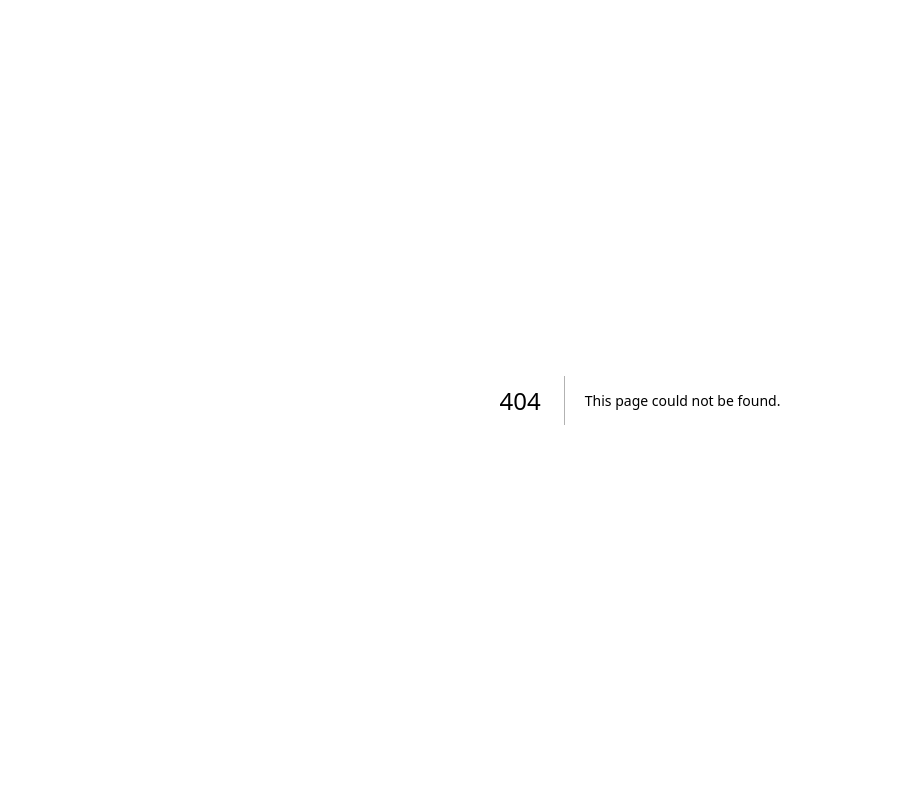
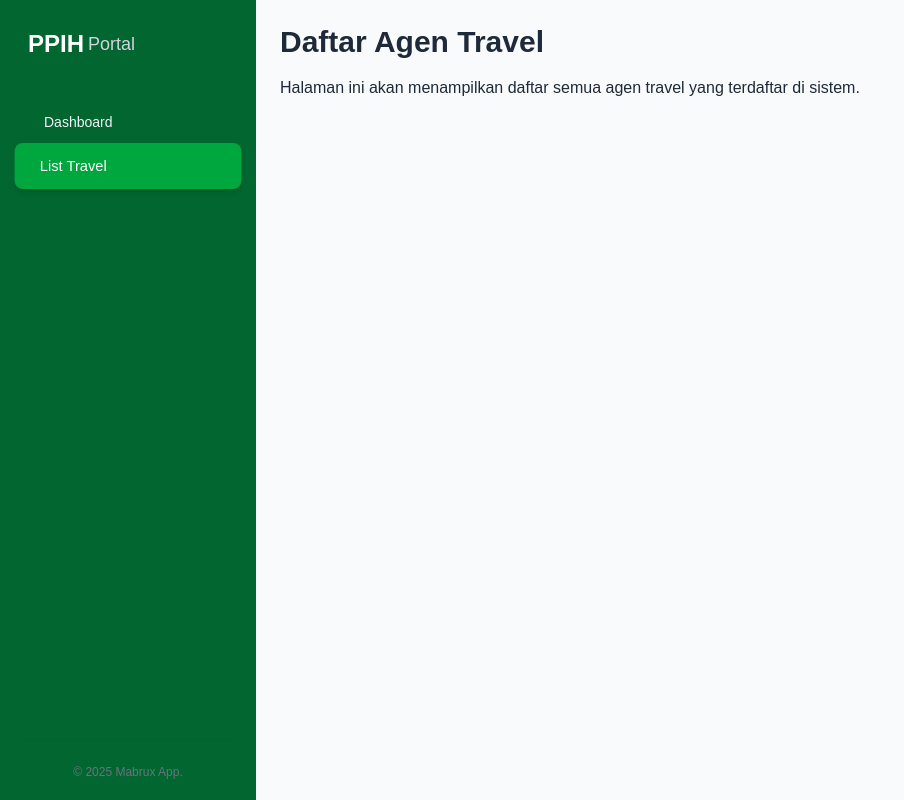
Before and after one commit to sakhiasyam18/nextjs-prisma-backup, a Next.js app: page /ppih/list-travel in a window 1280 px wide. Before the commit this address had no page. Shown: the whole page, without its empty margins (0-904 px from the left). Built offline with nearby package versions, Linux system fonts and the light colour scheme.

Commit message:
nambahin ppih

```diff
--- /dev/null
+++ b/app/ppih/components/sidebarClient.tsx
@@ -0,0 +1,70 @@
+// app/ppih/components/sidebarClient.tsx
+'use client';
+
+import Link from 'next/link';
+import { usePathname } from 'next/navigation';
+import React from 'react';
+
+// --- Menu Data Interface and Data ---
+interface MenuItem {
+  id: string;
+  text: string;
+  link: string;
+}
+
+// Menu khusus untuk PPIH
+const menuData: MenuItem[] = [
+  {
+    id: "dashboard",
+    text: "Dashboard",
+    link: "/ppih/dashboard",
+  },
+  {
+    id: "list-travel",
+    text: "List Travel",
+    link: "/ppih/list-travel",
+  },
+];
+
+export default function ClientSide() {
+  const pathname = usePathname();
+
+  return (
+    <div className="w-64 bg-green-800 text-gray-100 p-5 min-h-screen shadow-lg flex flex-col transition-all duration-300 ease-in-out">
+      {/* Header Sidebar */}
+      <div className="flex items-center mb-8 px-2 py-2">
+        <span className="text-2xl font-extrabold text-white">PPIH</span>
+        <span className="text-lg font-light ml-1 text-gray-300">Portal</span>
+      </div>
+
+      {/* Navigasi Utama */}
+      <nav className="flex-1 space-y-2">
+        <ul>
+          {menuData.map((item) => {
+            const isActive = pathname === item.link;
+
+            return (
+              <li key={item.id}>
+                <Link
+                  href={item.link}
+                  className={`group flex items-center p-3 rounded-lg transition-all duration-200 ease-in-out
+                    ${isActive
+                      ? 'bg-green-600 text-white shadow-md transform scale-105'
+                      : 'hover:bg-green-700 hover:text-white'}
+                  `}
+                >
+                  <span className="ml-3 text-sm font-medium">{item.text}</span>
+                </Link>
+              </li>
+            );
+          })}
+        </ul>
+      </nav>
+
+      {/* Footer Sidebar (Opsional) */}
+      <div className="mt-auto pt-6 border-t border-gray-700 text-xs text-gray-500 text-center">
+        &copy; 2025 Mabrux App.
+      </div>
+    </div>
+  );
+}
--- a/app/ppih/dashboard/page.tsx
+++ b/app/ppih/dashboard/page.tsx
@@ -27,10 +27,10 @@ export default function PpihDashboardPage() {
         return res.json();
       })
       .then(userData => {
-if (userData.role !== 'PPIH') {
-    router.push('/forbidden'); // <-- Arahkan ke halaman 'forbidden'
-} else {
-            setUser(userData);
+        if (userData.role !== 'PPIH') {
+          router.push('/forbidden');
+        } else {
+          setUser(userData);
         }
       })
       .catch(() => {
@@ -49,16 +49,17 @@ if (userData.role !== 'PPIH') {
   }
 
   return (
-    <div className="p-8">
-      <div className="flex justify-between items-center">
+    // Konten utama tidak perlu diubah banyak, karena layout sudah di-handle oleh layout.tsx
+    <div className="text-gray-800">
+      <div className="flex justify-between items-center mb-6">
         <h1 className="text-3xl font-bold">Dashboard PPIH</h1>
-        <button onClick={handleLogout} className="bg-red-500 text-white px-4 py-2 rounded">
+        <button onClick={handleLogout} className="bg-red-500 text-white px-4 py-2 rounded hover:bg-red-600 transition">
           Logout
         </button>
       </div>
       <p className="mt-2">Selamat datang, {user.email}!</p>
-      <div className="mt-6 p-4 border border-green-500 rounded bg-green-50">
-        <h2 className="font-bold">Panel Khusus PPIH</h2>
+      <div className="mt-6 p-6 border border-green-500 rounded-lg bg-green-50">
+        <h2 className="text-xl font-bold">Panel Khusus PPIH</h2>
         <p>Ini adalah konten yang hanya bisa dilihat oleh PPIH.</p>
       </div>
     </div>
--- /dev/null
+++ b/app/ppih/layout.tsx
@@ -0,0 +1,24 @@
+import type { Metadata } from "next";
+import ClientSide from "./components/sidebarClient"; // Mengarah ke sidebar baru untuk PPIH
+
+export const metadata: Metadata = {
+  title: "PPIH Dashboard",
+  description: "Dashboard for PPIH",
+};
+
+export default function PpihLayout({
+  children,
+}: Readonly<{
+  children: React.ReactNode;
+}>) {
+  return (
+    <html lang="en">
+      <body>
+        <div className="flex min-h-screen">
+          <ClientSide /> {/* <-- Sidebar khusus PPIH */}
+          <main className="flex-1 bg-gray-50 p-6">{children}</main>
+        </div>
+      </body>
+    </html>
+  );
+}
--- /dev/null
+++ b/app/ppih/list-travel/page.tsx
@@ -0,0 +1,13 @@
+import React from "react";
+
+const ListTravelPage = () => {
+  return (
+    <div className="text-gray-800">
+        <h1 className="text-3xl font-bold">Daftar Agen Travel</h1>
+        <p className="mt-4">Halaman ini akan menampilkan daftar semua agen travel yang terdaftar di sistem.</p>
+        {/* Di sini Anda bisa menambahkan logika untuk fetch dan menampilkan data travel */}
+    </div>
+  );
+};
+
+export default ListTravelPage;
```
